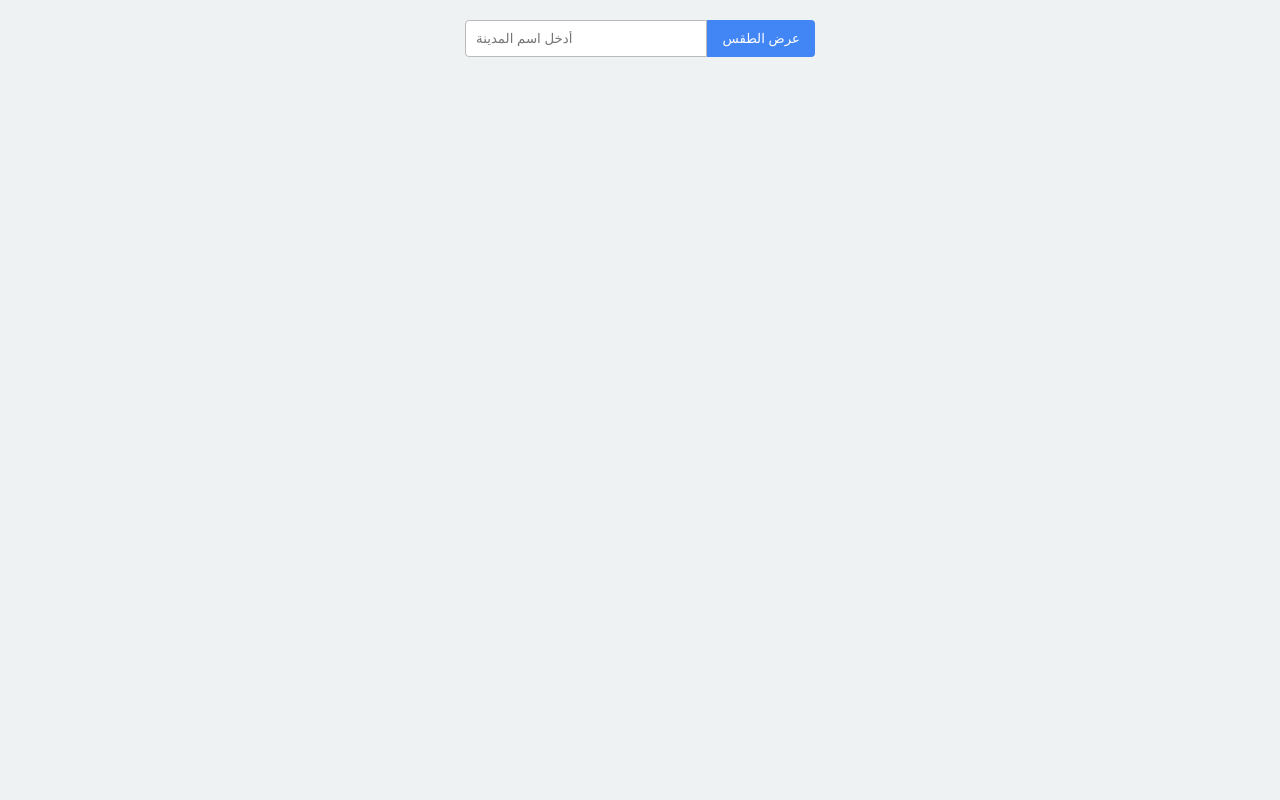
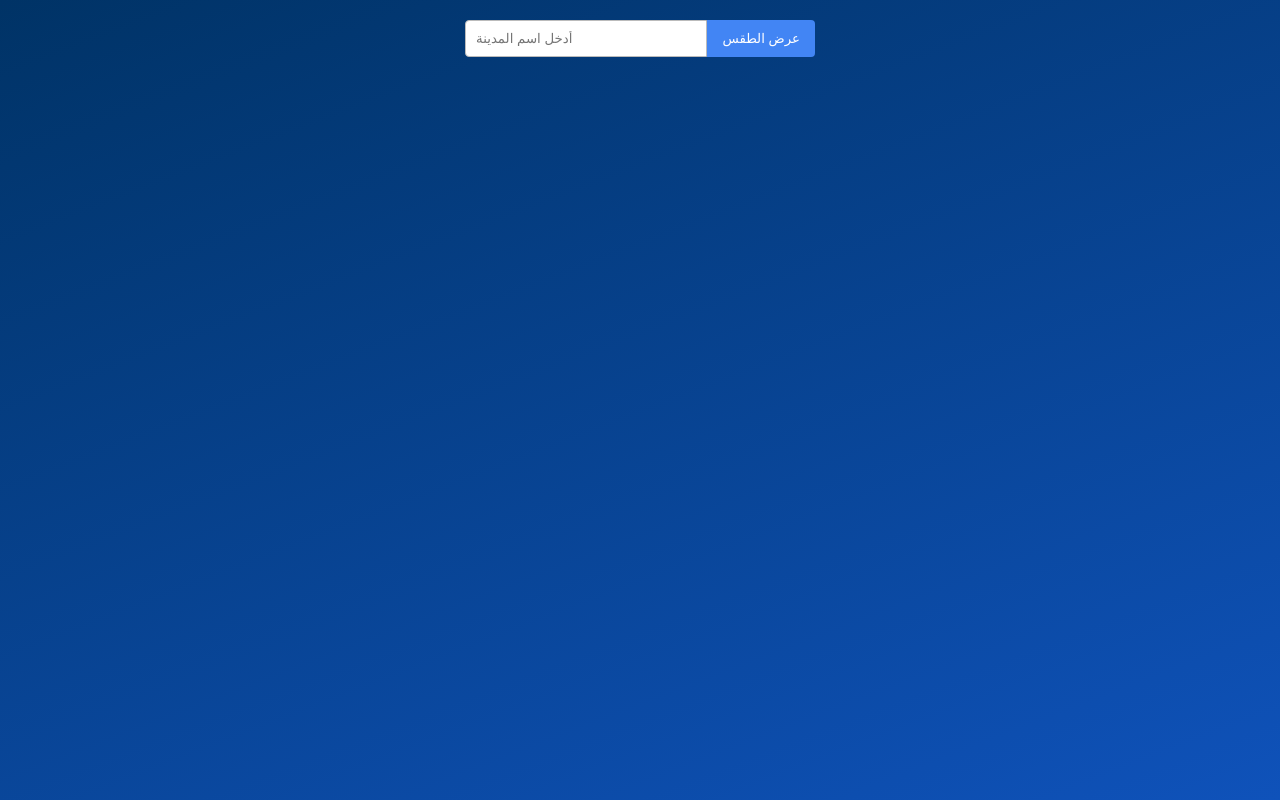
Before and after one commit to website-developer7/Weather-Card, a plain HTML site: page index.html in a window 1280 px wide. Drawn offline with Linux system fonts and the light colour scheme; a web font is replaced by a local one.

Commit message:
edit for background body page

```diff
--- a/master.css
+++ b/master.css
@@ -15,7 +15,10 @@
 
 
 body {
-    background: #eef2f3;
+background: rgb(0,51,102);
+background: linear-gradient(159deg, rgba(0,51,102,1) 0%, rgba(15,82,186,1) 100%);
+background-repeat: no-repeat;
+background-size: cover;
     display: flex;
     justify-content: center;
     align-items: start;
```
